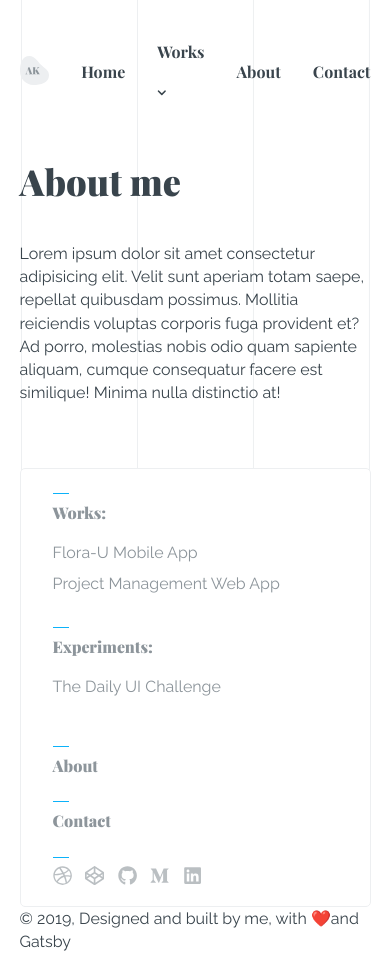
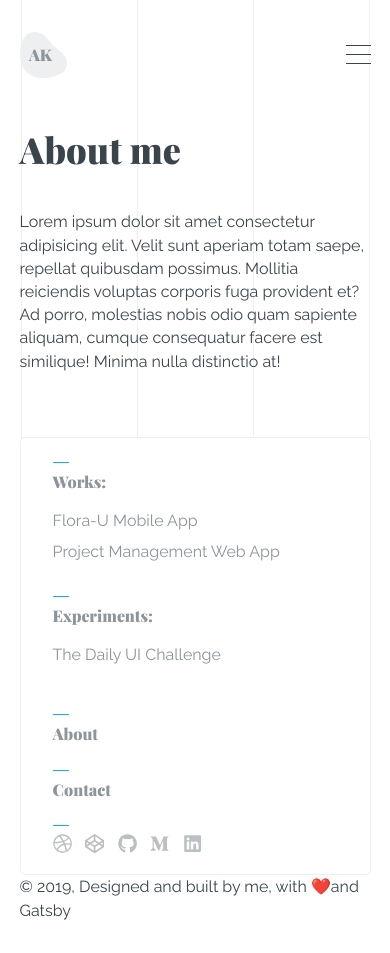
Before and after one commit to saintasia/portfolio, a Gatsby site: page /about in a window 390 px wide. After the commit the page ends 922 px from the top, so only its background shows below. Built offline with nearby package versions, Linux system fonts and the light colour scheme; Gatsby itself is replaced by a stand-in of ours.

Commit message:
add responsive navi

```diff
--- a/src/components/menu.js
+++ b/src/components/menu.js
@@ -4,10 +4,16 @@ import { FaChevronDown } from 'react-icons/fa';
 import logo from "../images/logo.svg"
 
 const Menu = () => (
-  <div className="Navi">
+  <div className="Navi Navi-mobile">
     <div className="Container">
       <ul className="Navi__list">
         <Link to="/" className="Navi__logo"><img src={logo} alt="Logo" /></Link>
+        <a href="" className="Navi__toggle menu-button">
+          <span className="bar"></span>
+          <span className="bar"></span>
+          <span className="bar"></span>
+        </a>
+        <div className="Navi__listMob">
         <li><Link to="/" className="Navi__listLink">Home</Link></li>
           <li className="Navi__listLinkDropdown">
             <div className="Navi__listLink">Works <FaChevronDown className="small" /></div>
@@ -18,6 +24,7 @@ const Menu = () => (
           </li>
           <li><Link to="/about" className="Navi__listLink">About</Link></li>
           <li><Link to="/contact" className="Navi__listLink">Contact</Link></li>
+        </div>
       </ul>
     </div>
   </div>
--- a/src/css/footer.scss
+++ b/src/css/footer.scss
@@ -6,7 +6,7 @@
     border-radius: 5px;
     border: 1px solid $col-border;
     padding: 1em 2em;
-    @include HugeMarginTop;
+    @include LargeMarginTop;
     display: grid;
     grid-template-columns: 1fr 1fr 1fr;
     grid-gap: 1em;
--- a/src/css/general.scss
+++ b/src/css/general.scss
@@ -8,8 +8,8 @@ h1, h2, h3 {
 }
 
 section {
-  @include HugeMarginBottom;
-  @include HugeMarginTop;
+  @include LargeMarginBottom;
+  @include LargeMarginTop;
 }
 
 .Heading{
--- a/src/css/index.scss
+++ b/src/css/index.scss
@@ -58,7 +58,7 @@
     }
     @include screen-size-s {
       grid-template-columns: 1fr;
-      grid-gap: 4em;
+      grid-gap: 2em;
     }
     &Item {
       &:nth-child(odd) {
--- a/src/css/mixins.scss
+++ b/src/css/mixins.scss
@@ -1,6 +1,6 @@
 @import './vars.scss';
 
-@mixin HugeMarginTop {
+@mixin LargeMarginTop {
   @media only screen and (min-width: $screen-width-m){
     margin-top: 8rem;
   }
@@ -12,7 +12,20 @@
   }
 }
 
-@mixin HugeMarginBottom {
+@mixin HugeMarginTop {
+  @media only screen and (min-width: $screen-width-m){
+    margin-top: 12rem;
+  }
+  @media only screen and (min-width: $screen-width-s){
+    margin-top: 8rem;
+  }
+  @media only screen and (max-width: $screen-width-s){
+    margin-top: 6rem;
+  }
+}
+
+
+@mixin LargeMarginBottom {
   @media only screen and (min-width: $screen-width-m){
     margin-bottom: 8rem;
   }
--- a/src/css/navi.scss
+++ b/src/css/navi.scss
@@ -2,6 +2,54 @@
   margin: 2em 0;
   font-family: 'Playfair Display', serif;
   font-size: 16px;
+  @include screen-size-xs {
+    .Navi {
+      &__toggle {
+        display: inline-block;
+      }
+      &__list {
+        display: block;
+        &Mob {
+          display: block;
+          transition: all 300ms ease-out;
+          overflow: hidden;
+          max-height: 0;
+        }
+        &Link {
+          margin: 0;
+        }
+        &Sub {
+          position: relative;
+          max-height: 100px;
+          a {
+            color: inherit;
+            background-color: rgba($col-text, 0.1);
+            text-decoration: none;
+          }
+        }
+      }
+      &__toggle {
+        display: inline-block;
+      }
+    }
+  }
+  &__toggle {
+    float: right;
+    margin-top: 0.8em;
+    display: none;
+    .bar {
+      width: 30px;
+      transition: all 300ms ease-out;
+      border-top: 1px solid $col-text;
+      position: relative;
+      display: block;
+      width: 25px;
+      margin-top: 8px;
+      &:nth-child(1) {
+        margin-top: 0;
+      }
+    }
+  }
   &__list {
     margin: 0;
     padding: 0;
@@ -9,6 +57,9 @@
     list-style: none;
     display: flex;
     align-items: center;
+    &Mob {
+      display: flex;
+    }
     &Sub {
       position: absolute;
       max-height: 0;
@@ -22,15 +73,14 @@
         margin: 0;
       }
       a {
-       color: $col-white;
        text-decoration: none;
        display: block;
        padding: 0 1em;
        line-height: 2.4;
-       background-color: rgba($col-text, 0.8);
+       background-color: rgba($col-text, 0.1);
        transition: all 300ms ease-out;
        &:hover, &:focus {
-          background-color: rgba($col-text, 0.9);
+          background-color: rgba($col-text, 0.2);
        }
       }
     }
@@ -52,3 +102,27 @@
     margin-right: auto;
   }
 }
+
+.Navi-open {
+  @include screen-size-xs {
+    .Navi{
+      &__toggle {
+        .bar {
+          &:nth-child(1) {
+            transform: rotate(45deg) translate(6px, 6px);
+          }
+          &:nth-child(2) {
+            transform: translateX(10px);
+            opacity: 0;
+          }
+          &:nth-child(3) {
+            transform: rotate(-45deg) translate(7px, -7px);
+          }
+        }
+      }
+      &__listMob {
+        max-height: 500px;
+      }
+    }
+  }
+}
--- a/src/css/works.scss
+++ b/src/css/works.scss
@@ -2,7 +2,7 @@
 
 .Works {
   &__hero {
-    @include HugeMarginTop;
+    @include LargeMarginTop;
     display: grid;
     grid-template-columns: 1fr 1fr;
     @include screen-size-s {
```
Also changed, not shown: static/scripts/navi.js (added, +15 -0 lines). Lines whose indentation alone changed are shown as unchanged.
